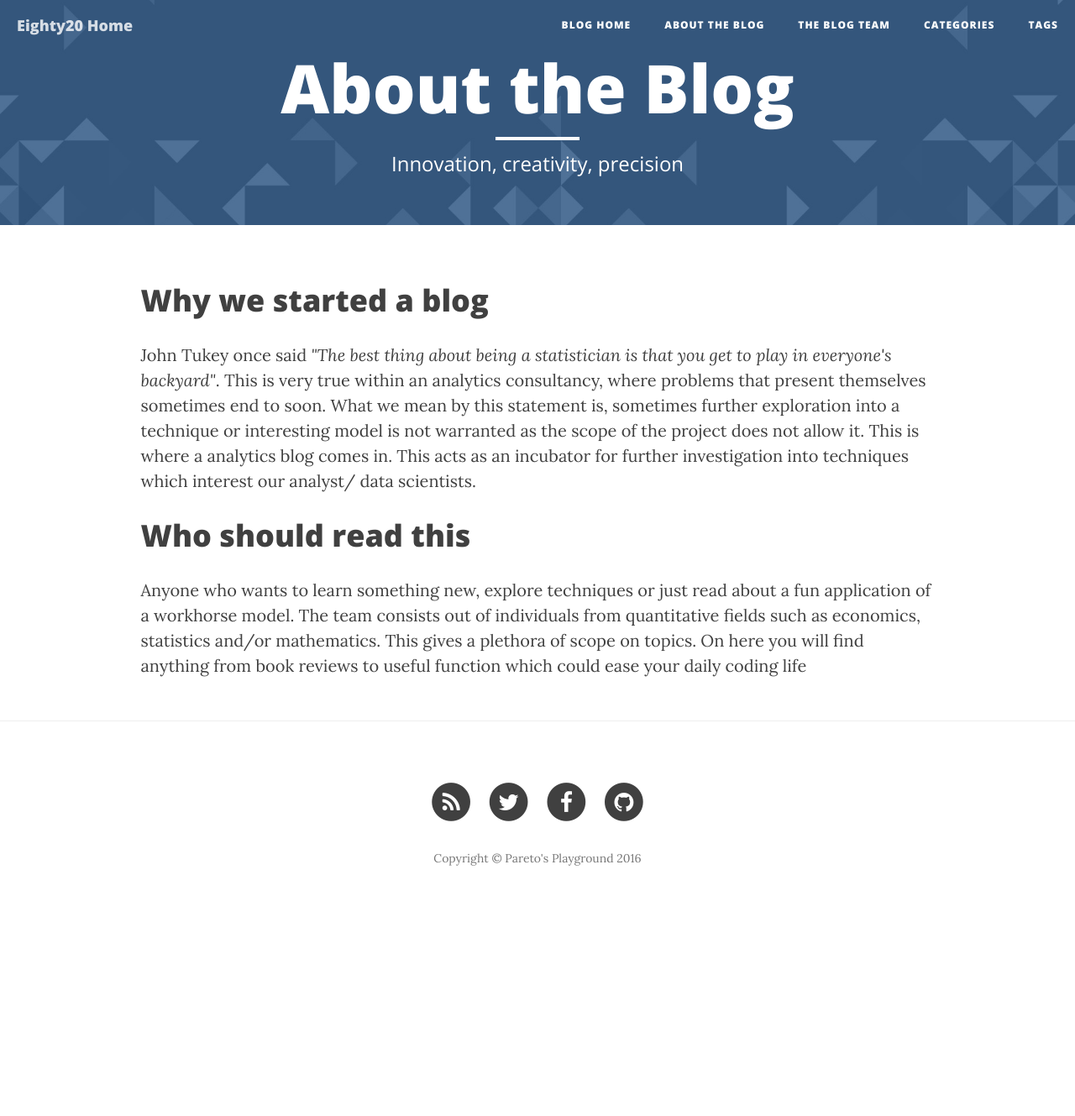
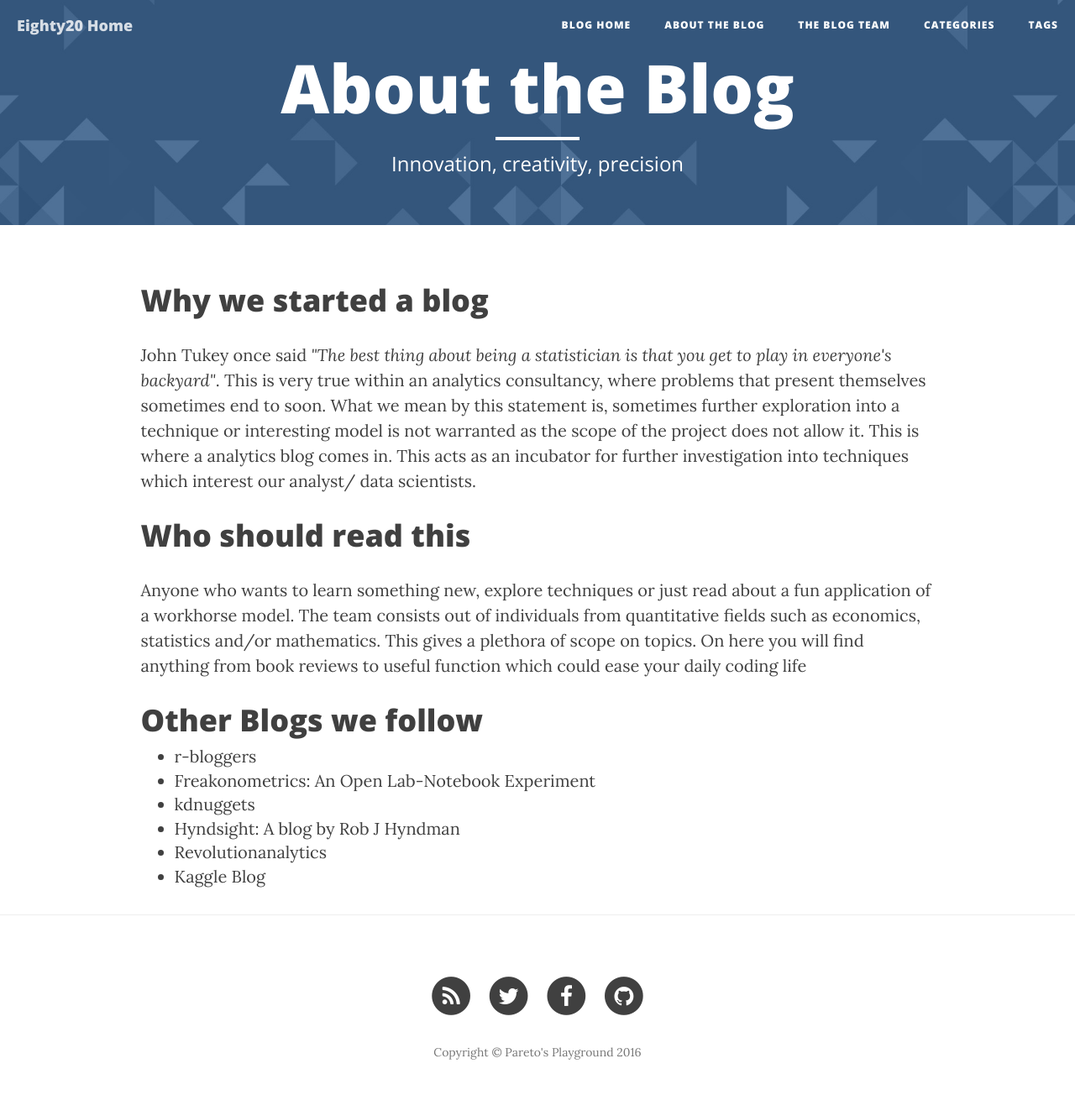
Before and after one commit to snowdj/ECON, a Jekyll site: the page built from about.html, in a window 1280 px wide. Shown: the whole page at 84% size. Built offline with Jekyll 4.4.1, drawn with Linux system fonts in a browser that asks for light colours; nearby versions of some CDN libraries; before the commit the page ends 1098 px from its top, so only the background shows below that.

Commit message:
Update about.html

```diff
--- a/about.html
+++ b/about.html
@@ -12,3 +12,13 @@ header-img: "img/home-bg2.jpg"
 <h1>Who should read this</h1>
 
 <p>Anyone who wants to learn something new, explore techniques or just read about a fun application of a workhorse model. The team consists out of individuals from quantitative fields such as economics, statistics and/or mathematics. This gives a plethora of scope on topics. On here you will find anything from book reviews to useful function which could ease your daily coding life</p>
+
+<h1>Other Blogs we follow</h1>
+<ul>
+  <li><a href="https://www.r-bloggers.com/">r-bloggers</a></li>
+  <li><a href="http://freakonometrics.hypotheses.org/">Freakonometrics: An Open Lab-Notebook Experiment</a></li>
+  <li><a href="http://www.kdnuggets.com/">kdnuggets</a></li>
+  <li><a href="http://robjhyndman.com/hyndsight/">Hyndsight: A blog by Rob J Hyndman</a></li>
+  <li><a href="http://blog.revolutionanalytics.com/">Revolutionanalytics</a></li>
+  <li><a href="http://blog.kaggle.com/">Kaggle Blog</a></li>
+</ul>
```
